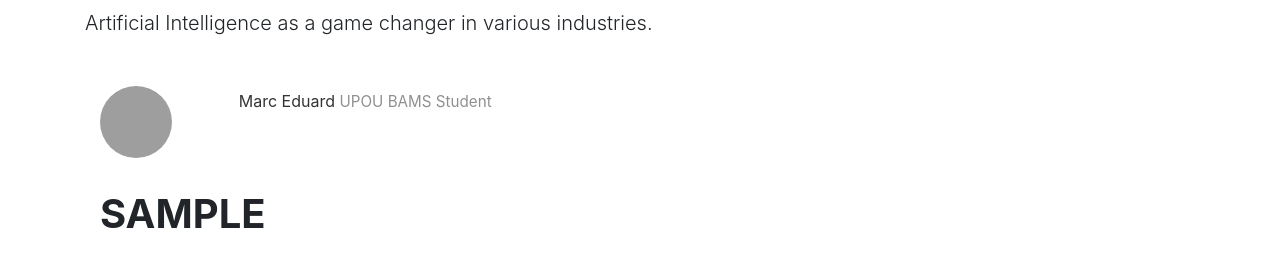
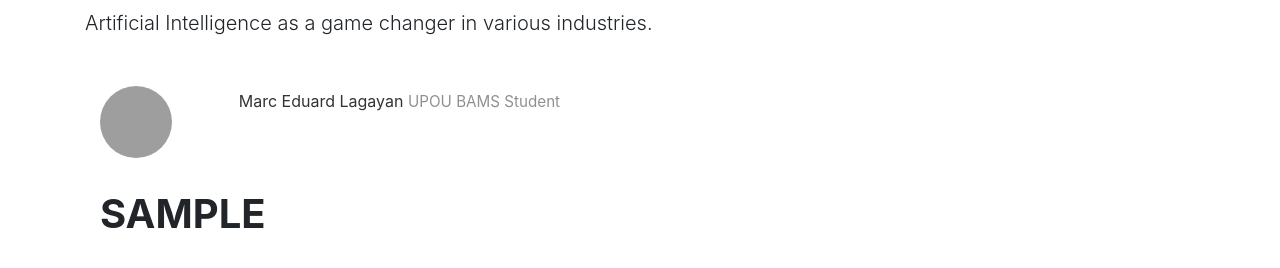
Before and after one commit to mclag/mms142-groupg-2020, a Jekyll site: the page built from _posts/2020-12-06-sample.md, in a window 1280 px wide and 1315 px high. Shown: the part 145-413 px from the top of the window. Built offline with Jekyll 4.4.1, drawn with Linux system fonts in a browser that asks for light colours; nearby versions of some CDN libraries; comment, search, counter and statistics services are not loaded; grey boxes are pictures that could not be loaded.

Commit message:
Update _config.yml

```diff
--- a/_config.yml
+++ b/_config.yml
@@ -15,7 +15,7 @@ permalink: /:title/
 authors:
   Marc:
     name: Marc Eduard Lagayan
-    display_name: Marc Eduard
+    display_name: Marc Eduard Lagayan
     gravatar: d4b5b04d229c9b2ce68c69332da2ab59
     email: mclagayan@up.edu.ph
     web: https://github.com/mclag
```
